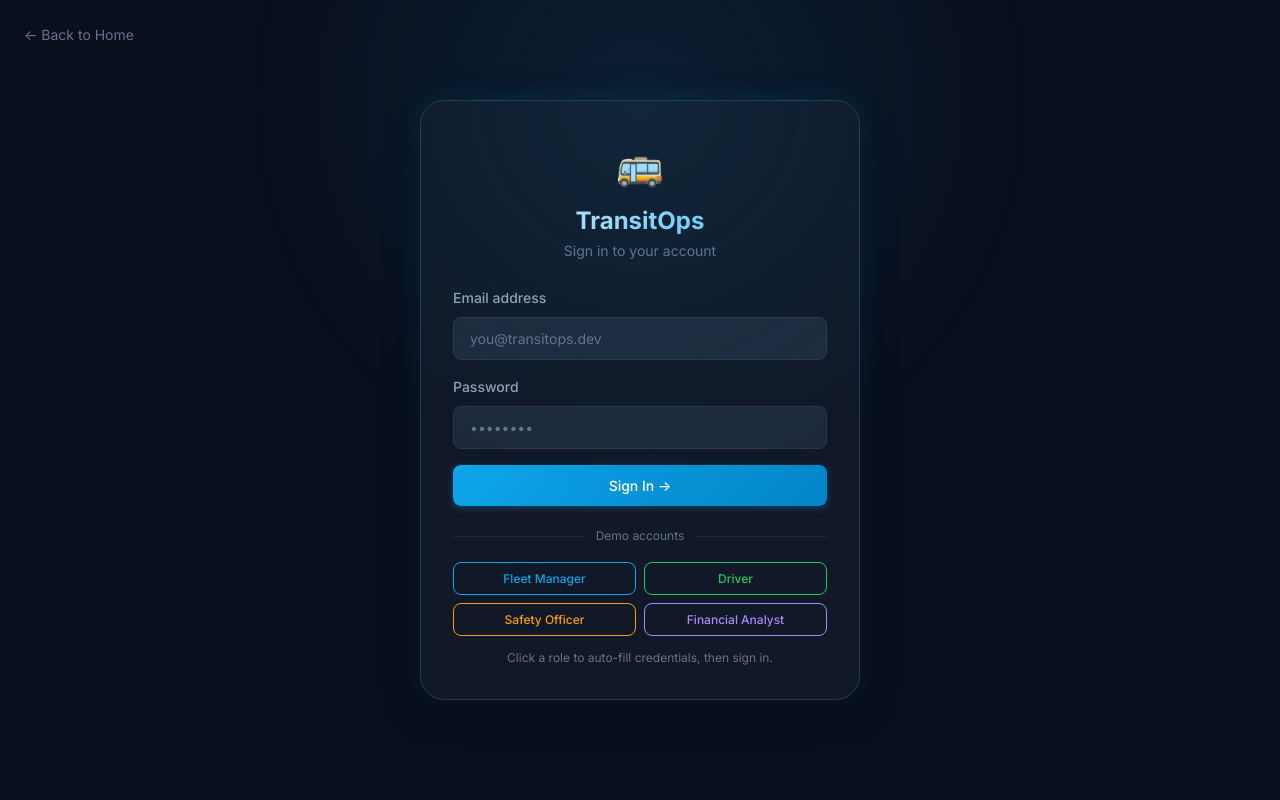
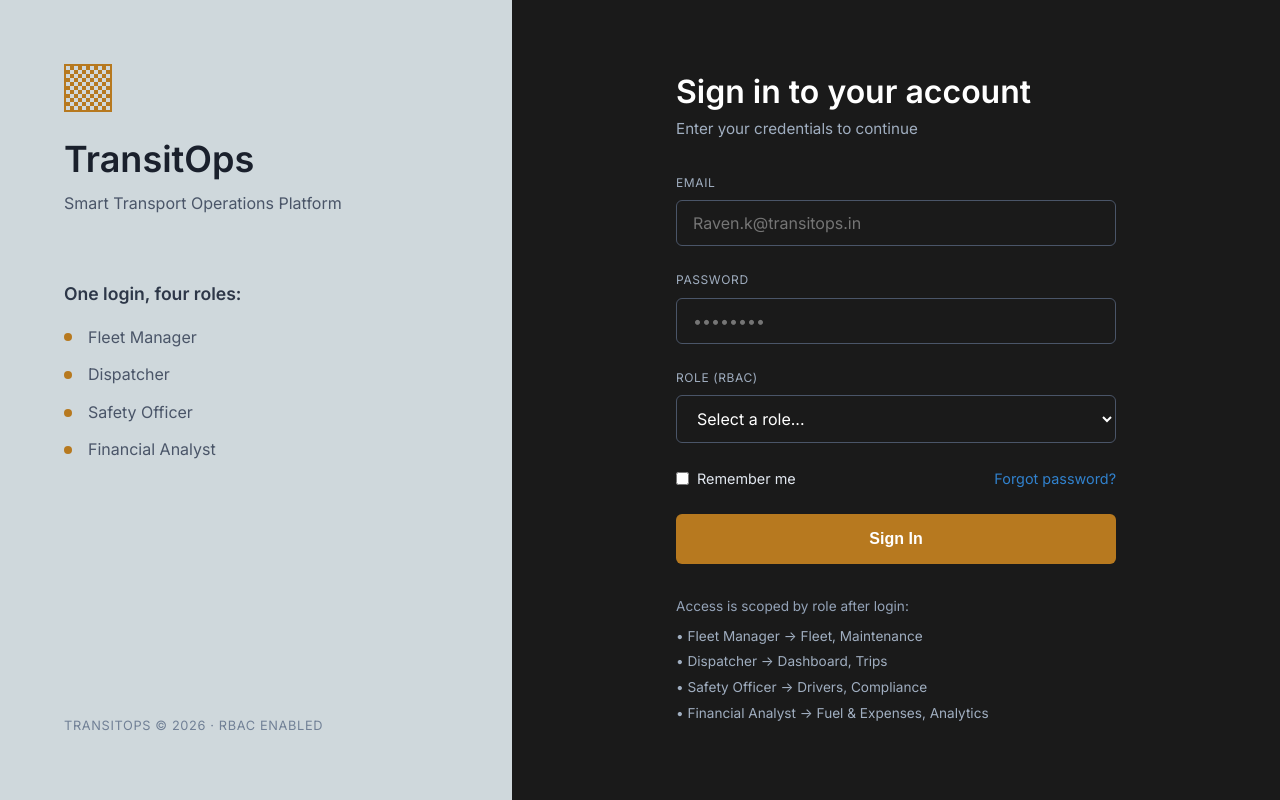
Before and after one commit to R-Dhrumil/TransitOps-by-CyberCreatures, a React (Vite) app in the folder transitops-frontend/: page /login in a window 1280 px wide. Built offline with nearby package versions, Linux system fonts and the light colour scheme.

Commit message:
style(login): update login page layout and styling to match the mockup design

```diff
--- a/transitops-frontend/src/pages/LoginPage.jsx
+++ b/transitops-frontend/src/pages/LoginPage.jsx
@@ -1,5 +1,5 @@
 import React, { useState } from 'react';
-import { useNavigate, useLocation, Link } from 'react-router-dom';
+import { useNavigate, useLocation } from 'react-router-dom';
 import { useForm } from 'react-hook-form';
 import { zodResolver } from '@hookform/resolvers/zod';
 import { z } from 'zod';
@@ -13,10 +13,10 @@ const loginSchema = z.object({
 });
 
 const DEMO_ACCOUNTS = [
-  { role: 'Fleet Manager',      email: 'manager@transitops.dev',  password: 'Manager@123',  color: '#0ea5e9' },
-  { role: 'Driver',             email: 'driver@transitops.dev',   password: 'Driver@123',   color: '#22c55e' },
-  { role: 'Safety Officer',     email: 'safety@transitops.dev',   password: 'Safety@123',   color: '#f59e0b' },
-  { role: 'Financial Analyst',  email: 'finance@transitops.dev',  password: 'Finance@123',  color: '#a78bfa' },
+  { role: 'Fleet Manager',      email: 'manager@transitops.dev',  password: 'Manager@123' },
+  { role: 'Dispatcher',         email: 'driver@transitops.dev',   password: 'Driver@123' },
+  { role: 'Safety Officer',     email: 'safety@transitops.dev',   password: 'Safety@123' },
+  { role: 'Financial Analyst',  email: 'finance@transitops.dev',  password: 'Finance@123' },
 ];
 
 const LoginPage = () => {
@@ -43,77 +43,107 @@ const LoginPage = () => {
     }
   };
 
-  const fillDemo = (account) => {
+  const handleRoleChange = (e) => {
+    const role = e.target.value;
+    const account = DEMO_ACCOUNTS.find(a => a.role === role);
+    if (account) {
       setValue('email', account.email);
       setValue('password', account.password);
+    } else {
+      setValue('email', '');
+      setValue('password', '');
+    }
   };
 
   return (
-    <div className={styles.page}>
-      <div className={styles.glow} />
+    <div className={styles.container}>
+      <div className={styles.leftPanel}>
+        <div className={styles.logoBox}></div>
+        <h1 className={styles.brand}>TransitOps</h1>
+        <p className={styles.tagline}>Smart Transport Operations Platform</p>
 
-      <Link to="/" className={styles.backLink}>← Back to Home</Link>
+        <p className={styles.rolesTitle}>One login, four roles:</p>
+        <ul className={styles.rolesList}>
+          <li>Fleet Manager</li>
+          <li>Dispatcher</li>
+          <li>Safety Officer</li>
+          <li>Financial Analyst</li>
+        </ul>
 
-      <div className={styles.card}>
-        <div className={styles.header}>
-          <span className={styles.logo}>🚌</span>
-          <h1>TransitOps</h1>
-          <p>Sign in to your account</p>
+        <div className={styles.footer}>
+          TRANSITOPS © 2026 · RBAC ENABLED
+        </div>
       </div>
 
-        <form onSubmit={handleSubmit(onSubmit)} className={styles.form} noValidate>
-          <div className="form-group">
-            <label className="form-label" htmlFor="email">Email address</label>
+      <div className={styles.rightPanel}>
+        <div className={styles.formContainer}>
+          <h2 className={styles.formTitle}>Sign in to your account</h2>
+          <p className={styles.formSubtitle}>Enter your credentials to continue</p>
+
+          <form onSubmit={handleSubmit(onSubmit)} noValidate>
+            <div className={styles.formGroup}>
+              <label className={styles.label} htmlFor="email">Email</label>
               <input
                 id="email"
                 type="email"
-              className={`form-input ${errors.email ? 'error' : ''}`}
-              placeholder="you@transitops.dev"
+                className={styles.input}
+                placeholder="Raven.k@transitops.in"
                 autoComplete="email"
                 {...register('email')}
               />
-            {errors.email && <span className="form-error">{errors.email.message}</span>}
+              {errors.email && <span style={{color: '#fc8181', fontSize: '0.8rem', marginTop: '4px'}}>{errors.email.message}</span>}
             </div>
 
-          <div className="form-group">
-            <label className="form-label" htmlFor="password">Password</label>
+            <div className={styles.formGroup}>
+              <label className={styles.label} htmlFor="password">Password</label>
               <input
                 id="password"
                 type="password"
-              className={`form-input ${errors.password ? 'error' : ''}`}
+                className={styles.input}
                 placeholder="••••••••"
                 autoComplete="current-password"
                 {...register('password')}
               />
-            {errors.password && <span className="form-error">{errors.password.message}</span>}
+              {errors.password && <span style={{color: '#fc8181', fontSize: '0.8rem', marginTop: '4px'}}>{errors.password.message}</span>}
+            </div>
+
+            <div className={styles.formGroup}>
+              <label className={styles.label} htmlFor="role">Role (RBAC)</label>
+              <select id="role" className={styles.select} onChange={handleRoleChange} defaultValue="">
+                <option value="" disabled>Select a role...</option>
+                {DEMO_ACCOUNTS.map(a => (
+                  <option key={a.role} value={a.role}>{a.role}</option>
+                ))}
+              </select>
+            </div>
+
+            <div className={styles.optionsRow}>
+              <label className={styles.rememberMe}>
+                <input type="checkbox" />
+                Remember me
+              </label>
+              <a href="#" className={styles.forgotPassword} onClick={(e) => e.preventDefault()}>Forgot password?</a>
             </div>
 
             <button
               type="submit"
-            className="btn btn-primary"
-            style={{ width: '100%', justifyContent: 'center', padding: 'var(--space-3)' }}
+              className={styles.submitBtn}
               disabled={loading}
             >
-            {loading ? '⏳ Signing in…' : 'Sign In →'}
+              {loading ? 'Signing in...' : 'Sign In'}
             </button>
           </form>
 
-        <div className={styles.divider}><span>Demo accounts</span></div>
-
-        <div className={styles.demoGrid}>
-          {DEMO_ACCOUNTS.map((a) => (
-            <button
-              key={a.role}
-              className={styles.demoBtn}
-              style={{ '--role-color': a.color }}
-              onClick={() => fillDemo(a)}
-              type="button"
-            >
-              {a.role}
-            </button>
-          ))}
+          <div className={styles.accessScoped}>
+            <p>Access is scoped by role after login:</p>
+            <ul>
+              <li>• Fleet Manager → Fleet, Maintenance</li>
+              <li>• Dispatcher → Dashboard, Trips</li>
+              <li>• Safety Officer → Drivers, Compliance</li>
+              <li>• Financial Analyst → Fuel & Expenses, Analytics</li>
+            </ul>
           </div>
-        <p className={styles.demoNote}>Click a role to auto-fill credentials, then sign in.</p>
+        </div>
       </div>
     </div>
   );
--- a/transitops-frontend/src/pages/LoginPage.module.css
+++ b/transitops-frontend/src/pages/LoginPage.module.css
@@ -1,100 +1,212 @@
-.page {
+.container {
+  display: flex;
   min-height: 100vh;
-  background: var(--color-bg-primary);
+  width: 100vw;
+}
+
+.leftPanel {
+  background-color: #cfd8dc;
+  color: #333;
+  width: 40%;
+  padding: 4rem;
   display: flex;
   flex-direction: column;
+}
+
+.logoBox {
+  width: 48px;
+  height: 48px;
+  background-color: transparent;
+  border: 2px solid #b7791f;
+  background-image: repeating-linear-gradient(45deg, #b7791f 25%, transparent 25%, transparent 75%, #b7791f 75%, #b7791f), repeating-linear-gradient(45deg, #b7791f 25%, transparent 25%, transparent 75%, #b7791f 75%, #b7791f);
+  background-position: 0 0, 4px 4px;
+  background-size: 8px 8px;
+  margin-bottom: 1.5rem;
+}
+
+.brand {
+  font-size: 2.25rem;
+  font-weight: 600;
+  margin: 0;
+  color: #1a202c;
+}
+
+.tagline {
+  font-size: 1rem;
+  color: #4a5568;
+  margin-top: 0.5rem;
+  margin-bottom: 4rem;
+}
+
+.rolesTitle {
+  font-size: 1.1rem;
+  font-weight: 600;
+  margin-bottom: 1rem;
+  color: #2d3748;
+}
+
+.rolesList {
+  list-style: none;
+  padding: 0;
+  margin: 0;
+}
+
+.rolesList li {
+  position: relative;
+  padding-left: 1.5rem;
+  margin-bottom: 0.75rem;
+  color: #4a5568;
+  font-size: 1rem;
+}
+
+.rolesList li::before {
+  content: '';
+  position: absolute;
+  left: 0;
+  top: 50%;
+  transform: translateY(-50%);
+  width: 8px;
+  height: 8px;
+  background-color: #b7791f;
+  border-radius: 50%;
+}
+
+.footer {
+  margin-top: auto;
+  font-size: 0.8rem;
+  color: #718096;
+  text-transform: uppercase;
+  letter-spacing: 0.05em;
+}
+
+.rightPanel {
+  background-color: #1a1a1a;
+  color: #e2e8f0;
+  width: 60%;
+  display: flex;
   align-items: center;
   justify-content: center;
-  padding: var(--space-4);
-  position: relative;
-  overflow: hidden;
+  padding: 2rem;
 }
-.glow {
-  position: fixed;
-  top: -300px;
-  left: 50%;
-  transform: translateX(-50%);
-  width: 800px;
-  height: 800px;
-  background: radial-gradient(ellipse, rgba(14,165,233,0.1) 0%, transparent 70%);
-  pointer-events: none;
-}
-.backLink {
-  position: absolute;
-  top: var(--space-6);
-  left: var(--space-6);
-  color: var(--color-text-muted);
-  font-size: var(--font-size-sm);
-  text-decoration: none;
-  transition: color var(--transition-fast);
-}
-.backLink:hover { color: var(--color-brand); }
 
-.card {
-  background: var(--color-bg-card);
-  border: 1px solid var(--color-border-light);
-  border-radius: var(--radius-2xl);
-  padding: var(--space-8);
+.formContainer {
   width: 100%;
   max-width: 440px;
-  box-shadow: var(--shadow-lg), var(--shadow-brand);
-  animation: slideUp 0.4s ease;
 }
-.header { text-align: center; margin-bottom: var(--space-6); }
-.logo { font-size: 2.5rem; }
-.header h1 {
-  font-size: var(--font-size-2xl);
-  font-weight: 700;
-  margin-top: var(--space-2);
-  background: linear-gradient(135deg, var(--color-text-primary), var(--color-brand-light));
-  -webkit-background-clip: text;
-  -webkit-text-fill-color: transparent;
-  background-clip: text;
+
+.formTitle {
+  font-size: 2rem;
+  font-weight: 600;
+  margin-bottom: 0.25rem;
+  color: #fff;
 }
-.header p { color: var(--color-text-muted); font-size: var(--font-size-sm); margin-top: var(--space-1); }
 
-.form { display: flex; flex-direction: column; gap: var(--space-4); }
+.formSubtitle {
+  font-size: 0.95rem;
+  color: #a0aec0;
+  margin-bottom: 2rem;
+}
 
-.divider {
+.formGroup {
+  margin-bottom: 1.5rem;
+  display: flex;
+  flex-direction: column;
+}
+
+.label {
+  font-size: 0.75rem;
+  text-transform: uppercase;
+  color: #a0aec0;
+  margin-bottom: 0.5rem;
+  letter-spacing: 0.05em;
+}
+
+.input, .select {
+  background-color: transparent;
+  border: 1px solid #4a5568;
+  border-radius: 6px;
+  padding: 0.75rem 1rem;
+  color: #fff;
+  font-size: 1rem;
+  outline: none;
+  transition: border-color 0.2s;
+  font-family: inherit;
+}
+
+.input:focus, .select:focus {
+  border-color: #b7791f;
+}
+
+.select option {
+  background-color: #1a1a1a;
+  color: #fff;
+}
+
+.optionsRow {
+  display: flex;
+  justify-content: space-between;
+  align-items: center;
+  margin-bottom: 1.5rem;
+  font-size: 0.9rem;
+}
+
+.rememberMe {
   display: flex;
   align-items: center;
-  gap: var(--space-3);
-  margin: var(--space-5) 0 var(--space-4);
-  color: var(--color-text-muted);
-  font-size: var(--font-size-xs);
-}
-.divider::before, .divider::after {
-  content: '';
-  flex: 1;
-  height: 1px;
-  background: var(--color-border);
+  gap: 0.5rem;
+  color: #e2e8f0;
+  cursor: pointer;
 }
 
-.demoGrid {
-  display: grid;
-  grid-template-columns: 1fr 1fr;
-  gap: var(--space-2);
-}
-.demoBtn {
-  padding: var(--space-2) var(--space-3);
-  background: none;
-  border: 1px solid var(--role-color, var(--color-border));
-  border-radius: var(--radius-md);
-  color: var(--role-color, var(--color-text-primary));
-  font-size: var(--font-size-xs);
-  font-weight: 500;
-  cursor: pointer;
-  transition: all var(--transition-fast);
-  font-family: var(--font-family);
-}
-.demoBtn:hover {
-  background: color-mix(in srgb, var(--role-color, var(--color-border)) 15%, transparent);
-}
-.demoNote {
-  text-align: center;
-  font-size: var(--font-size-xs);
-  color: var(--color-text-muted);
-  margin-top: var(--space-3);
+.forgotPassword {
+  color: #3182ce;
+  text-decoration: none;
 }
 
-@keyframes slideUp { from { opacity: 0; transform: translateY(24px); } to { opacity: 1; transform: translateY(0); } }
+.forgotPassword:hover {
+  text-decoration: underline;
+}
+
+.submitBtn {
+  width: 100%;
+  background-color: #b7791f;
+  color: #fff;
+  border: none;
+  border-radius: 6px;
+  padding: 1rem;
+  font-size: 1rem;
+  font-weight: 600;
+  cursor: pointer;
+  transition: background-color 0.2s;
+}
+
+.submitBtn:hover {
+  background-color: #975a16;
+}
+
+.submitBtn:disabled {
+  background-color: #744210;
+  cursor: not-allowed;
+  opacity: 0.7;
+}
+
+.accessScoped {
+  margin-top: 2rem;
+  font-size: 0.85rem;
+  color: #a0aec0;
+  line-height: 1.6;
+}
+
+.accessScoped p {
+  margin-bottom: 0.5rem;
+}
+
+.accessScoped ul {
+  list-style: none;
+  padding: 0;
+  margin: 0;
+}
+
+.accessScoped li {
+  margin-bottom: 0.25rem;
+}
```
Also changed, not shown: 1 other file (tests, documents, lock files or other folders). Lines whose indentation alone changed are shown as unchanged.
